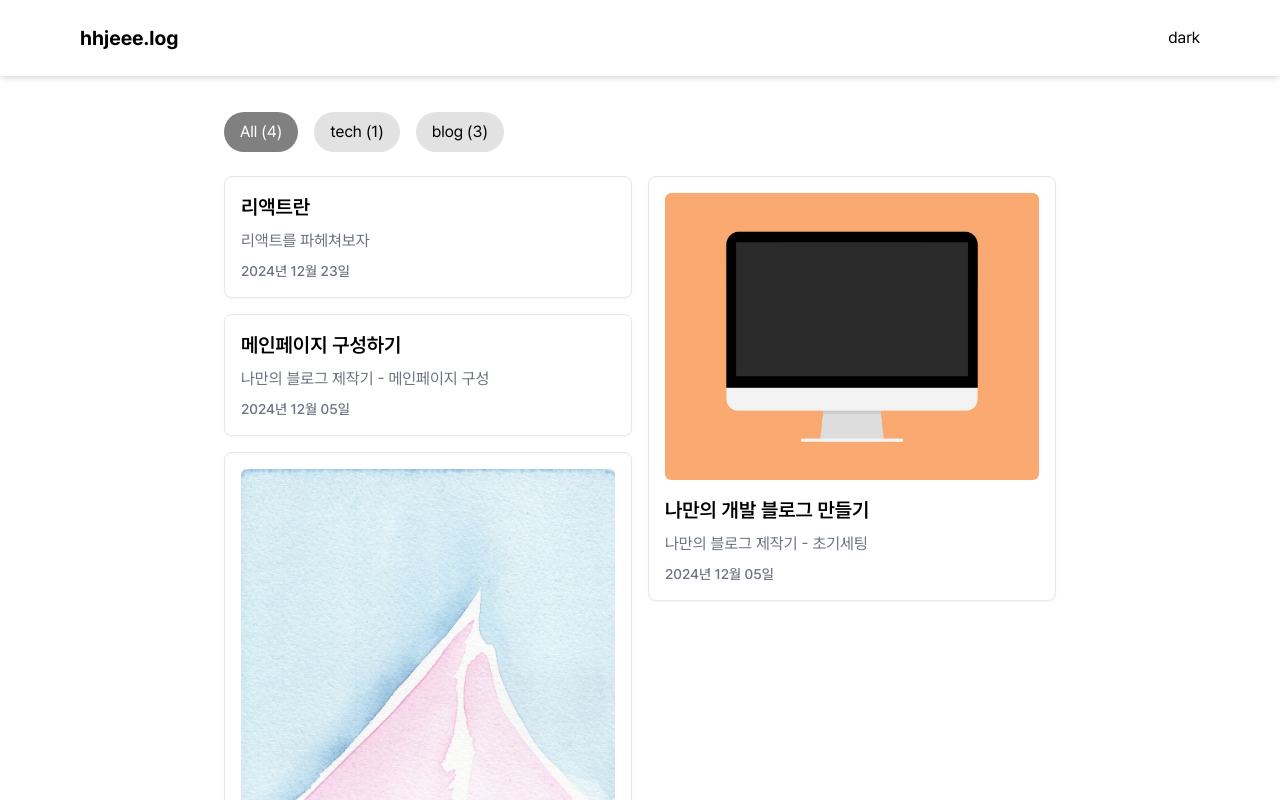
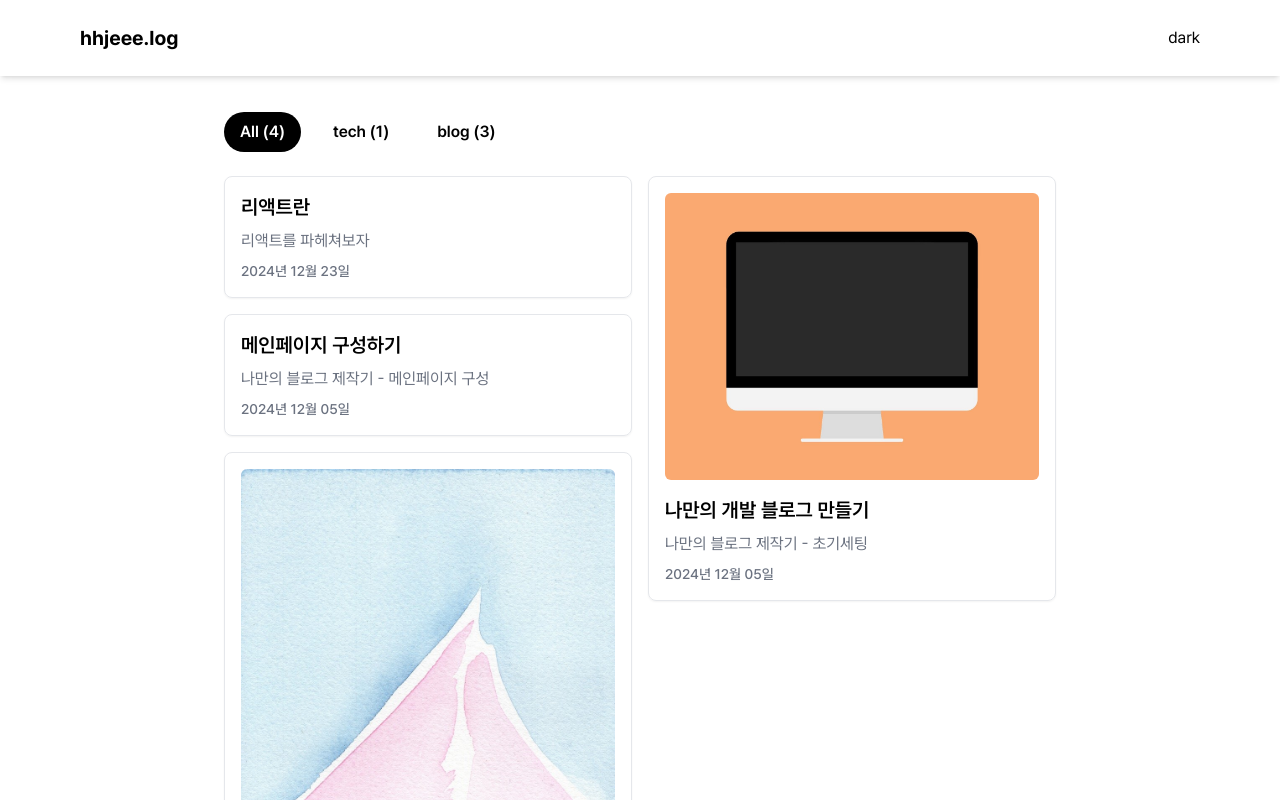
Before and after one commit to hhjeee/hhjeee.log, a Next.js app: page / in a window 1280 px wide. Shown: the top 800 px of the page. Built offline with nearby package versions, Linux system fonts and the light colour scheme.

Commit message:
[design] category button design

```diff
--- a/src/components/PostList.tsx
+++ b/src/components/PostList.tsx
@@ -16,11 +16,11 @@ const PostList = ({ posts, categoriesWithCount }: { posts: PostData[]; categorie
   return (
     <div>
       {/* 카테고리 버튼 */}
-      <div className="flex space-x-4 mb-6">
+      <div className="flex space-x-4 mb-6 font-semibold">
         <button
           onClick={() => setSelectedCategory(null)}
           className={`px-4 py-2 rounded-full ${
-            !selectedCategory ? "bg-[#808080] text-white" : "bg-[#E2E2E2]"
+            !selectedCategory ? "bg-[#000000] text-white" : "bg-[#FFFFFF]"
           }`}
         >
           All ({posts.length})
@@ -30,7 +30,7 @@ const PostList = ({ posts, categoriesWithCount }: { posts: PostData[]; categorie
             key={category}
             onClick={() => setSelectedCategory(category)}
             className={`px-4 py-2 rounded-full ${
-              selectedCategory === category ? "bg-[#808080] text-white" : "bg-[#E2E2E2]"
+              selectedCategory === category ? "bg-[#000000] text-white" : "bg-[#FFFFFF]"
             }`}
           >
             {category} ({count})
```
